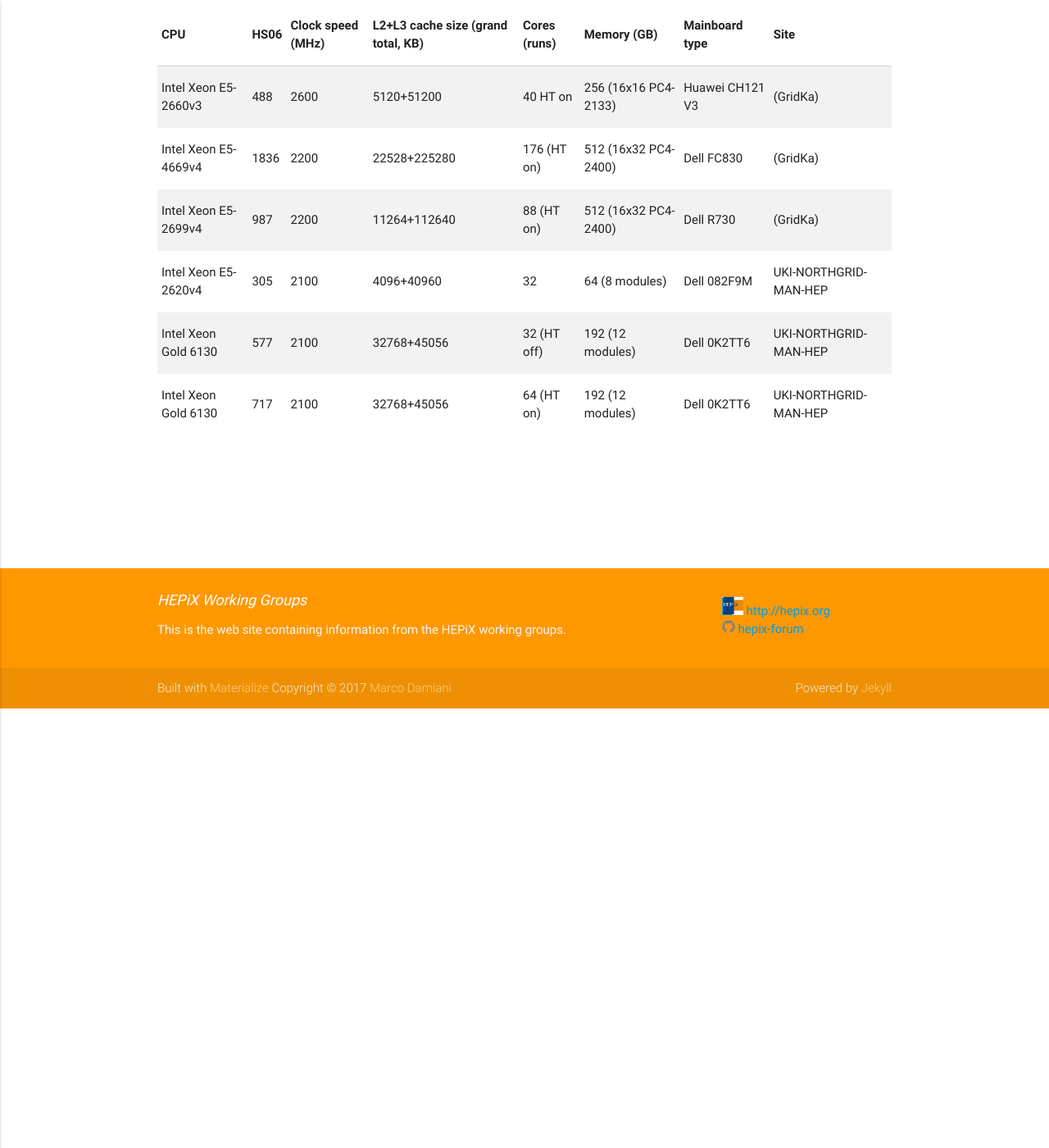
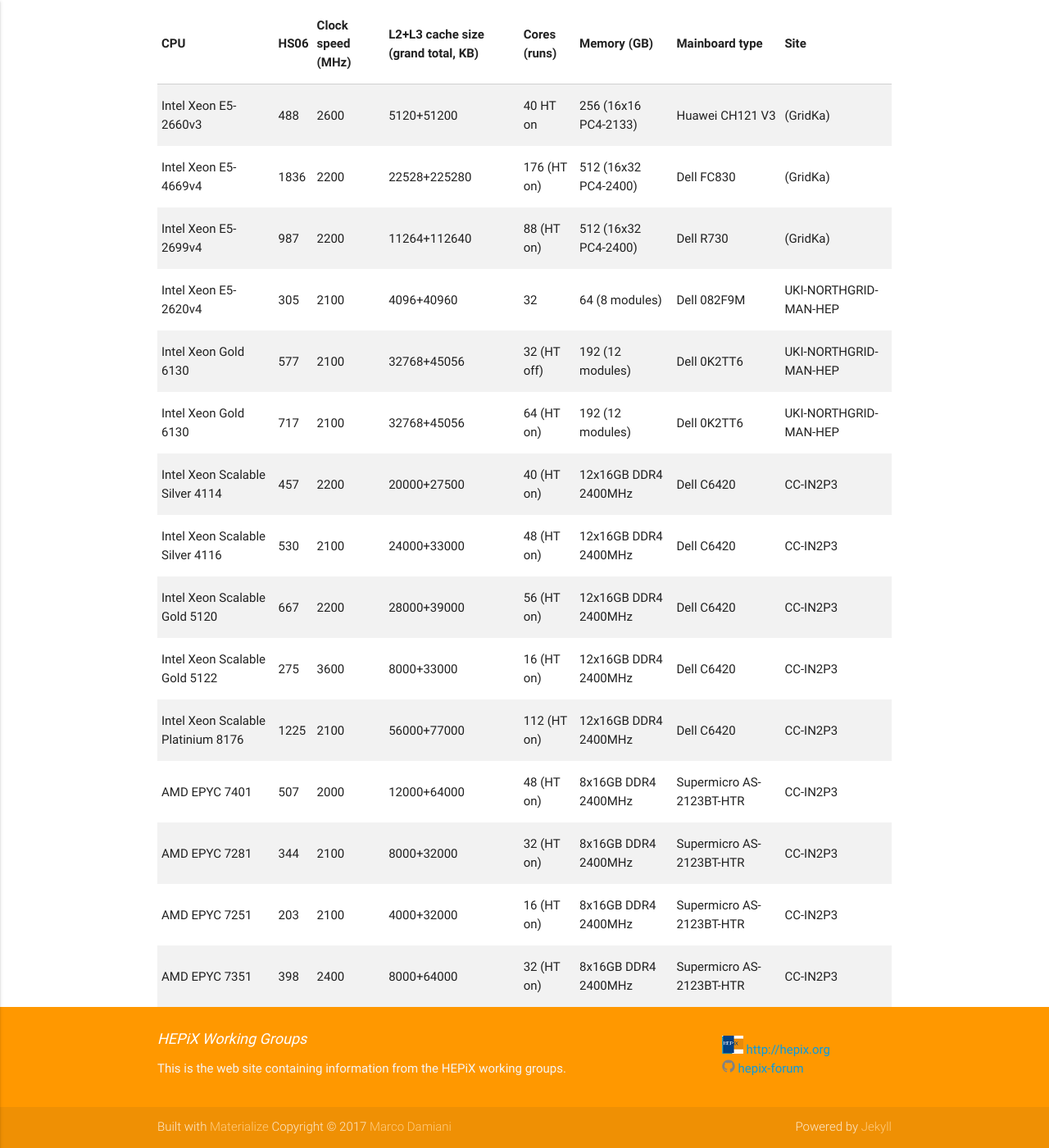
Before and after one commit to HEPiX-Forum/hepix-forum.github.io, a Jekyll site: the page built from _benchmarking/sl7-x86_64-gcc48.md, in a window 1280 px wide and 1400 px high, scrolled down 536 px. Shown: the whole window at 82% size. Built offline with Jekyll 4.4.1, drawn with Linux system fonts in a browser that asks for light colours.

Commit message:
benchmarks: added some HS06/el7 results

```diff
--- a/_benchmarking/sl7-x86_64-gcc48.md
+++ b/_benchmarking/sl7-x86_64-gcc48.md
@@ -24,3 +24,12 @@
 |  Intel Xeon E5-2620v4  |  305 |  2100 |  4096+40960  |  32  |  64 (8 modules)  | Dell 082F9M  | UKI-NORTHGRID-MAN-HEP |
 |  Intel Xeon Gold 6130  | 577 |  2100 |  32768+45056  |  32 (HT off)  |  192 (12 modules)  | Dell 0K2TT6  | UKI-NORTHGRID-MAN-HEP |
 |  Intel Xeon Gold 6130  | 717 |  2100 |  32768+45056  |  64 (HT on)  |  192 (12 modules)  | Dell 0K2TT6  | UKI-NORTHGRID-MAN-HEP |
+|  Intel Xeon Scalable Silver 4114  | 457  |  2200 | 20000+27500 | 40 (HT on)  | 12x16GB DDR4 2400MHz | Dell C6420  | CC-IN2P3 |
+|  Intel Xeon Scalable Silver 4116  | 530  |  2100 | 24000+33000    | 48 (HT on)  | 12x16GB DDR4 2400MHz | Dell C6420  | CC-IN2P3 |
+|  Intel Xeon Scalable Gold 5120  | 667  |  2200 | 28000+39000    | 56 (HT on)  | 12x16GB DDR4 2400MHz | Dell C6420  | CC-IN2P3 |
+|  Intel Xeon Scalable Gold 5122  | 275  |  3600 | 8000+33000     | 16 (HT on)  | 12x16GB DDR4 2400MHz | Dell C6420  | CC-IN2P3 |
+|  Intel Xeon Scalable Platinium 8176  | 1225 |  2100 | 56000+77000    | 112 (HT on) | 12x16GB DDR4 2400MHz | Dell C6420  | CC-IN2P3 |
+|  AMD EPYC 7401  | 507  |  2000 | 12000+64000   | 48 (HT on) | 8x16GB DDR4 2400MHz | Supermicro AS-2123BT-HTR  | CC-IN2P3 |
+|  AMD EPYC 7281  | 344  |  2100 | 8000+32000   | 32 (HT on)  | 8x16GB DDR4 2400MHz | Supermicro AS-2123BT-HTR  | CC-IN2P3 |
+|  AMD EPYC 7251  | 203  |  2100 | 4000+32000   | 16 (HT on)  | 8x16GB DDR4 2400MHz | Supermicro AS-2123BT-HTR  | CC-IN2P3 |
+|  AMD EPYC 7351  | 398  |  2400 | 8000+64000   | 32 (HT on)  | 8x16GB DDR4 2400MHz | Supermicro AS-2123BT-HTR  | CC-IN2P3 |
```
